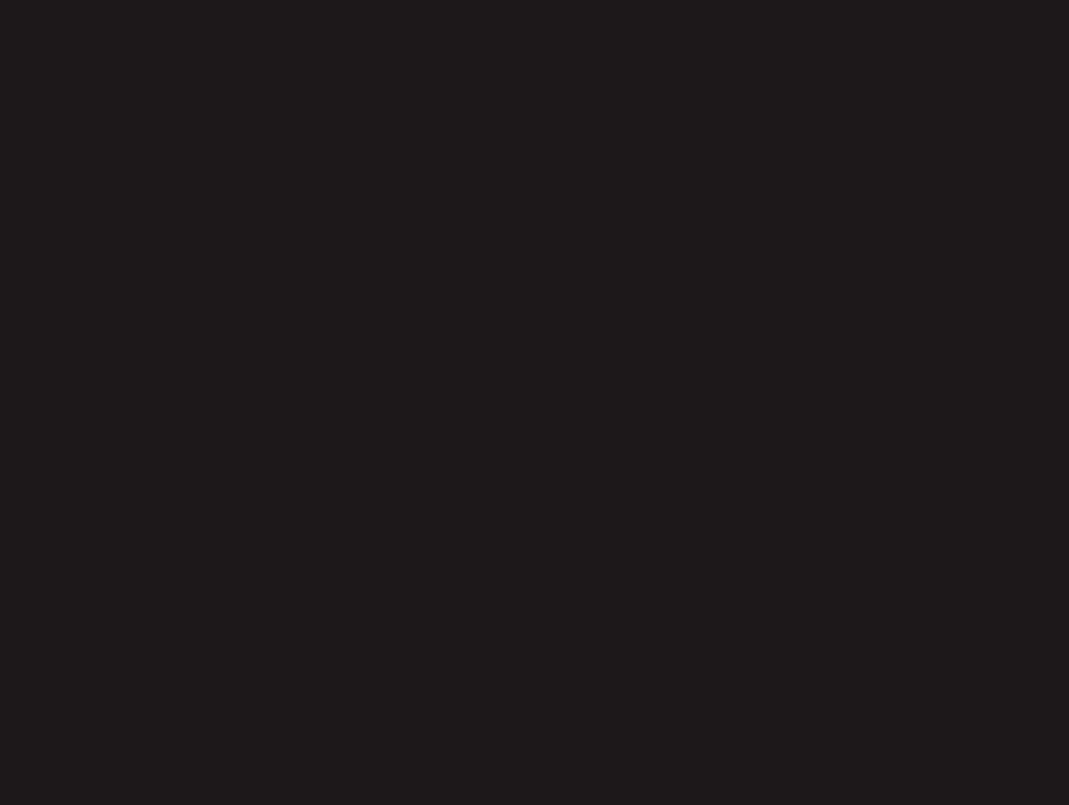
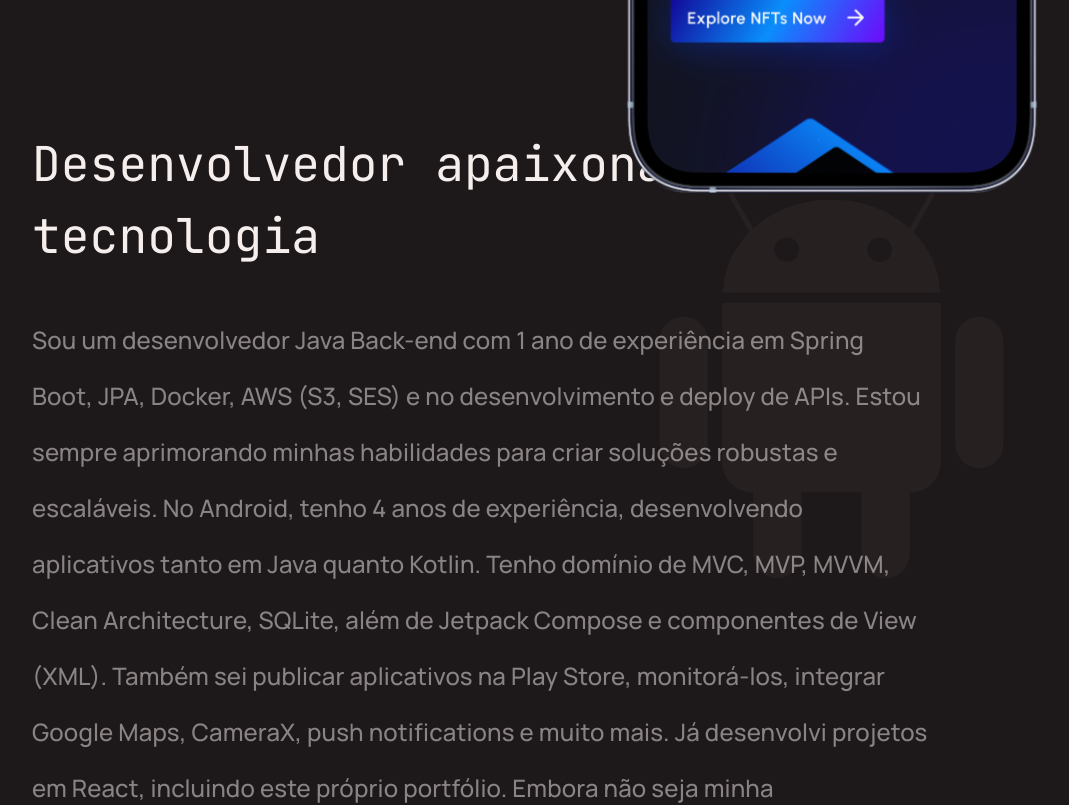
Before and after one commit to rafaelKontein23/portifolio-rafa, a React (Vite) app: page / in a window 1280 px wide. Shown: the part 980-1785 px from the top of the page, without its empty margins (162-1231 px from the left). Before the commit the page ends 944 px from the top, so only its background shows below. Built offline with nearby package versions, Linux system fonts and the light colour scheme.

Commit message:
ajuste de erro[

```diff
--- a/src/components/inicial/InicialHome.tsx
+++ b/src/components/inicial/InicialHome.tsx
@@ -1,11 +1,12 @@
 import 'react'
 import iphone_image from '/iphone_image.svg'
 import seta_baixo from '/arrow-down.png'
+import android from '/android.png'
 
 function InicialHome() {
     return (
         <div className='flex justify-between items-center px-16'>
-            <div className='w-1/2 pt-[150px]'>
+            <div className='w-1/2 pt-[150px] ml-[130px]'>
                 <div className='flex h-10 items-center justify-start bg-[#272020] px-4 py-2 w-[175px] rounded-[100px]'>
                     <div className='rounded-[100px] bg-[#14DC49] h-[8px] w-[8px] mr-2'></div>
                     <span className='text-[16px] opacity-50 font-[500] tracking-[0.15px] font-jetbrains'>Java & Kotlin</span>
@@ -34,14 +35,24 @@
                 </div>
 
 
-                <section>
-                    <h1>lore</h1>
+                <section className='w-4xl'>
+                    <h1 className='font-jetbrains mt-[200px] text-[48px]'>Desenvolvedor apaixonado por tecnologia</h1>
+
+                    <p className='text-[24px] opacity-50 max-w-5x1 font-[500] tracking-[0.15px] text-left mt-[40px] text-sm/14'>
+                        Sou um desenvolvedor Java Back-end com 1 ano de experiência em Spring Boot, JPA, Docker, AWS (S3, SES) e no desenvolvimento e deploy de APIs. Estou sempre aprimorando minhas habilidades para criar soluções robustas e escaláveis.
+
+                        No Android, tenho 4 anos de experiência, desenvolvendo aplicativos tanto em Java quanto Kotlin. Tenho domínio de MVC, MVP, MVVM, Clean Architecture, SQLite, além de Jetpack Compose e componentes de View (XML). Também sei publicar aplicativos na Play Store, monitorá-los, integrar Google Maps, CameraX, push notifications e muito mais.
+
+                        Já desenvolvi projetos em React, incluindo este próprio portfólio. Embora não seja minha especialidade, consigo construir aplicações funcionais e bem estruturadas quando necessário.
+
+                        Estou sempre em busca de novos desafios e oportunidades para aprimorar minhas habilidades e entregar soluções de alta qualidade! 🚀                    </p>
                 </section>
 
             </div>
 
-            <div className="w-1/2 flex justify-center">
-                <img src={iphone_image} alt="iPhone" />
+            <div className="w-1/2 flex flex-col justify-between items-center self-stretch h-full">
+                <img className="mt-64" src={iphone_image} alt="iPhone" />
+                <img className="m" src={android} alt="Android" />
             </div>
         </div>
     )
```
Also changed, not shown: public/android.png (added).
